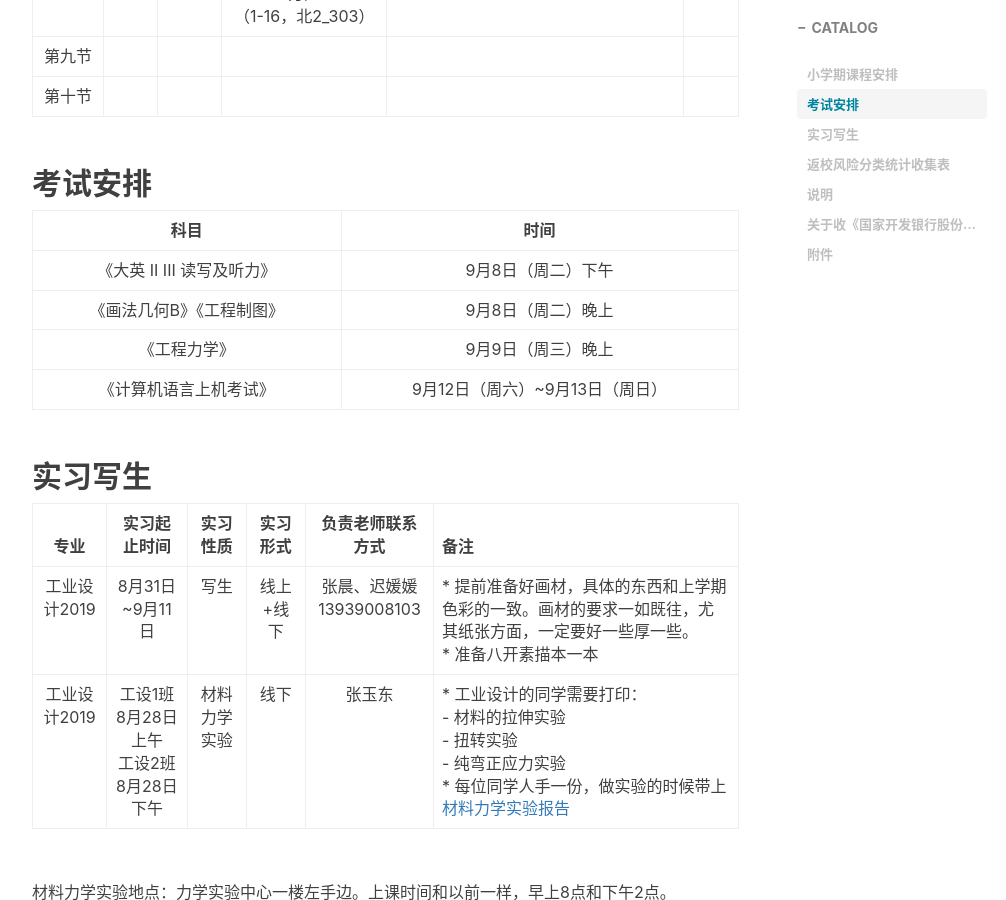
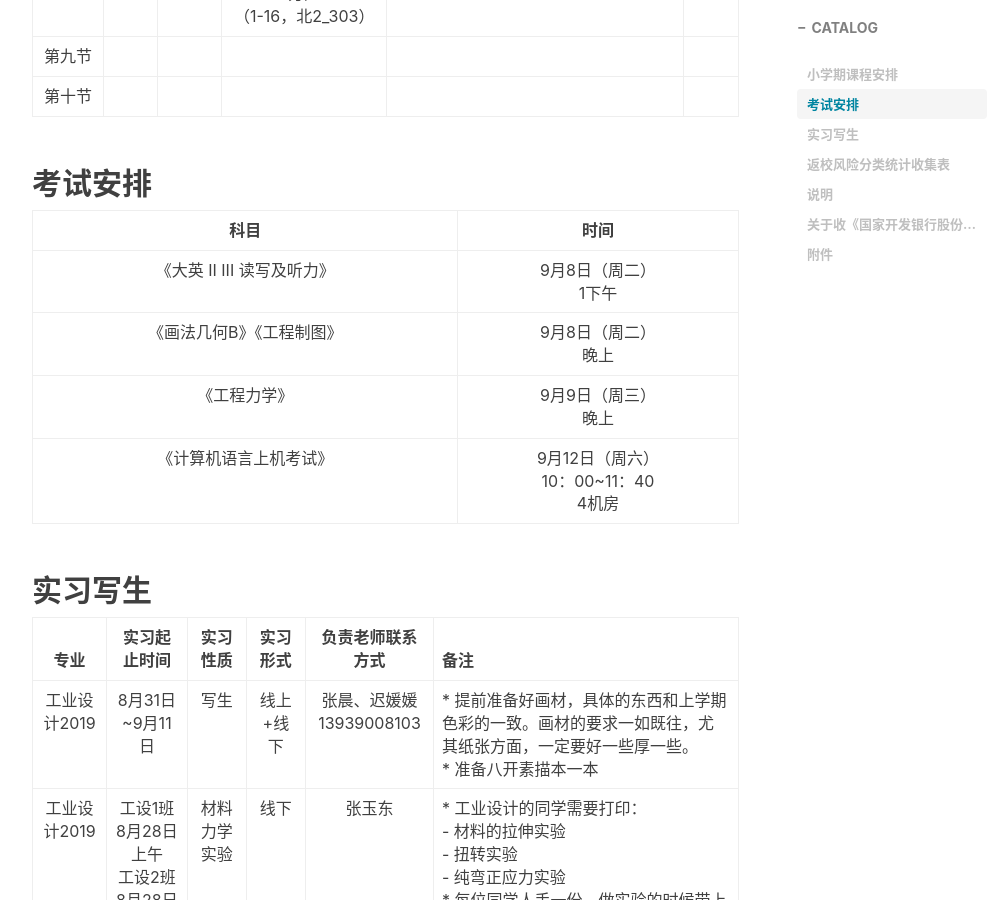
Before and after one commit to JairKjpg/zzuindustrialdesign2019, a Jekyll site: the page built from _posts/2020-08-23-返校期末考试安排.md, in a window 1280 px wide and 900 px high, scrolled down 1075 px. Shown: the whole window, without its empty margins (233-1239 px from the left). Built offline with Jekyll 4.4.1, drawn with Linux system fonts in a browser that asks for light colours; nearby versions of some CDN libraries; comment, search, counter and statistics services are not loaded.

Commit message:
Update 2020-08-23-返校期末考试安排.md

```diff
--- a/_posts/2020-08-23-返校期末考试安排.md
+++ b/_posts/2020-08-23-返校期末考试安排.md
@@ -32,12 +32,12 @@ tags:								#标签
 
 ## 考试安排
 
-|            科目            |              时间               |
-| :------------------------: | :-----------------------------: |
-| 《大英 II III 读写及听力》 |       9月8日（周二）下午        |
-| 《画法几何B》《工程制图》  |       9月8日（周二）晚上        |
-|        《工程力学》        |       9月9日（周三）晚上        |
-|   《计算机语言上机考试》   | 9月12日（周六）~9月13日（周日） |
+|            科目            |                     时间                      |
+| :------------------------: | :-------------------------------------------: |
+| 《大英 II III 读写及听力》 |           9月8日（周二）<br />1下午           |
+| 《画法几何B》《工程制图》  |           9月8日（周二）<br />晚上            |
+|        《工程力学》        |           9月9日（周三）<br />晚上            |
+|   《计算机语言上机考试》   | 9月12日（周六）<br />10：00~11：40<br />4机房 |
 
 ## 实习写生
 
```
